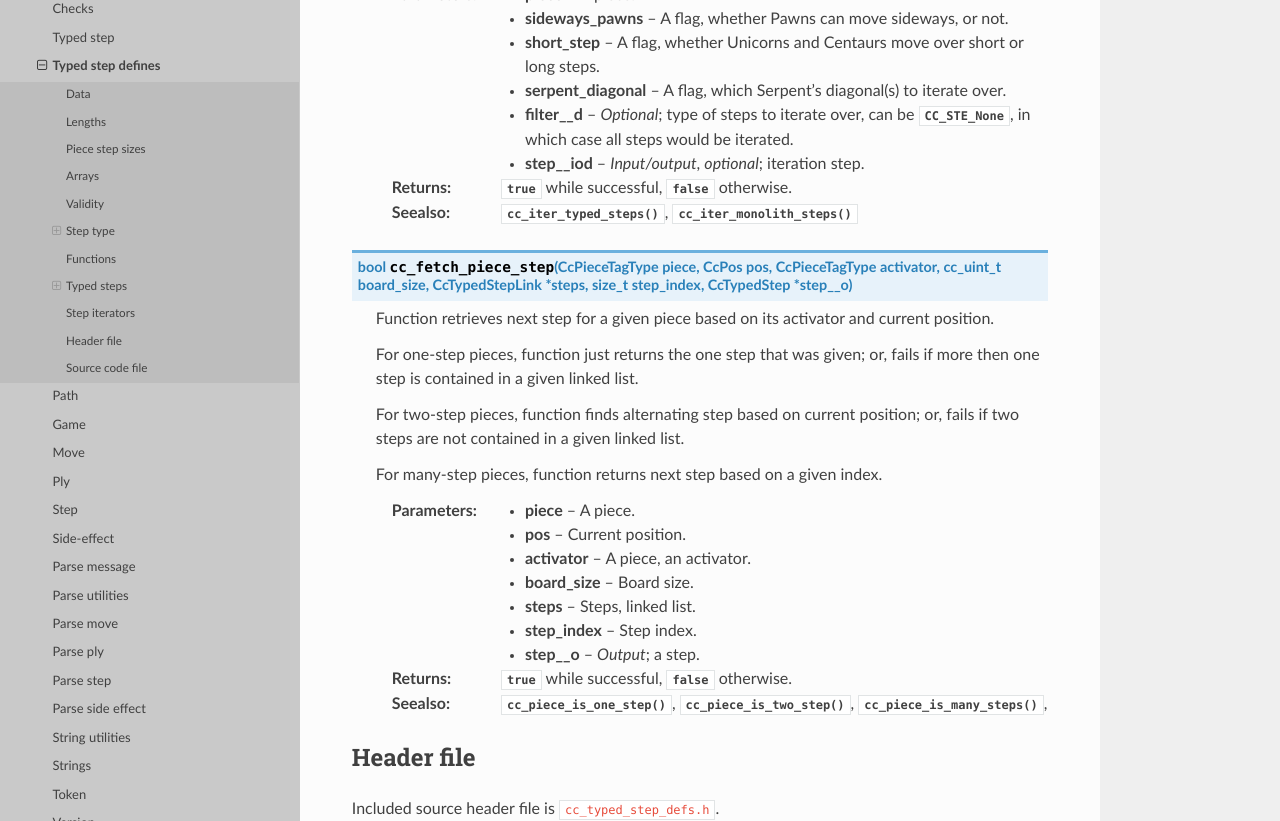
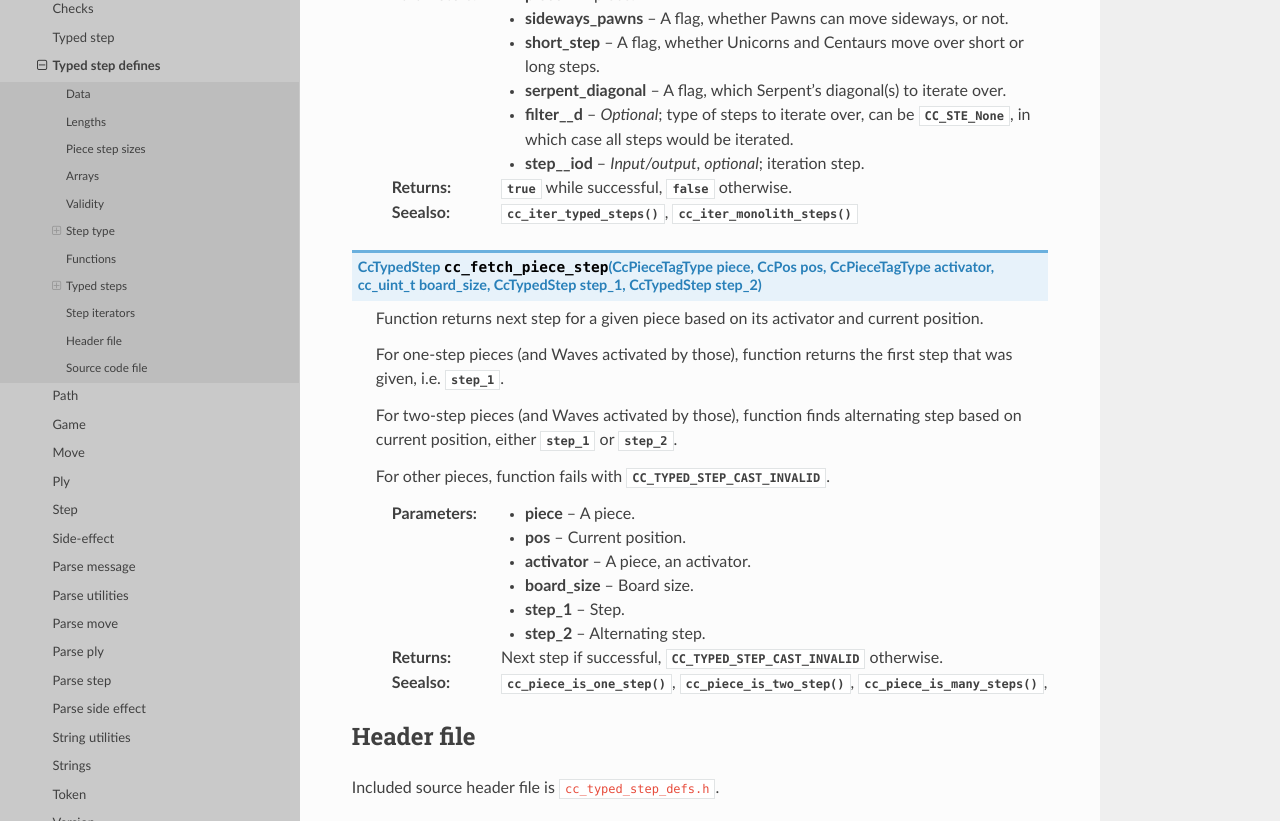
Before and after one commit to mmlacak/crochess, a Sphinx documentation site: the page built from docs/source/libcc/cctypedstepdefs.rst, in a window 1280 px wide and 900 px high, scrolled down 20624 px, cut to the strip 0-821 px from the top of the window. Built offline with Sphinx 7.4.7 and the Read the Docs theme 3.1.0, drawn with Linux system fonts in a browser that asks for light colours.

Commit message:
Docs for cc_fetch_piece_step().

```diff
--- a/docs/source/libcc/cctypedstepdefs.rst
+++ b/docs/source/libcc/cctypedstepdefs.rst
@@ -1087,26 +1087,26 @@ Step iterators
     :returns: :c:data:`true` while successful, :c:data:`false` otherwise.
     :seealso: :c:func:`cc_iter_typed_steps()`, :c:func:`cc_iter_monolith_steps()`
 
-.. c:function:: bool cc_fetch_piece_step( CcPieceTagType piece, CcPos pos, CcPieceTagType activator, cc_uint_t board_size, CcTypedStepLink * steps, size_t step_index, CcTypedStep * step__o )
+.. c:function:: CcTypedStep cc_fetch_piece_step( CcPieceTagType piece, CcPos pos, CcPieceTagType activator, cc_uint_t board_size, CcTypedStep step_1, CcTypedStep step_2 )
 
-    Function retrieves next step for a given piece based on its activator and current position.
+    Function returns next step for a given piece based on its activator and
+    current position.
 
-    For one-step pieces, function just returns the one step that was given; or,
-    fails if more then one step is contained in a given linked list.
+    For one-step pieces (and Waves activated by those), function returns the first
+    step that was given, i.e. :c:var:`step_1`.
 
-    For two-step pieces, function finds alternating step based on current position; or,
-    fails if two steps are not contained in a given linked list.
+    For two-step pieces (and Waves activated by those), function finds alternating
+    step based on current position, either :c:var:`step_1` or :c:var:`step_2`.
 
-    For many-step pieces, function returns next step based on a given index.
+    For other pieces, function fails with :c:macro:`CC_TYPED_STEP_CAST_INVALID`.
 
     :param piece: A piece.
     :param pos: Current position.
     :param activator: A piece, an activator.
     :param board_size: Board size.
-    :param steps: Steps, linked list.
-    :param step_index: Step index.
-    :param step__o: *Output*; a step.
-    :returns: :c:data:`true` while successful, :c:data:`false` otherwise.
+    :param step_1: Step.
+    :param step_2: Alternating step.
+    :returns: Next step if successful, :c:macro:`CC_TYPED_STEP_CAST_INVALID` otherwise.
     :seealso: :c:func:`cc_piece_is_one_step()`, :c:func:`cc_piece_is_two_step()`, :c:func:`cc_piece_is_many_steps()`,
 
 .. _lbl-libcc-cctypedstepdefs-sourcecodeheader:
```
Also changed, not shown: 2 other files.
